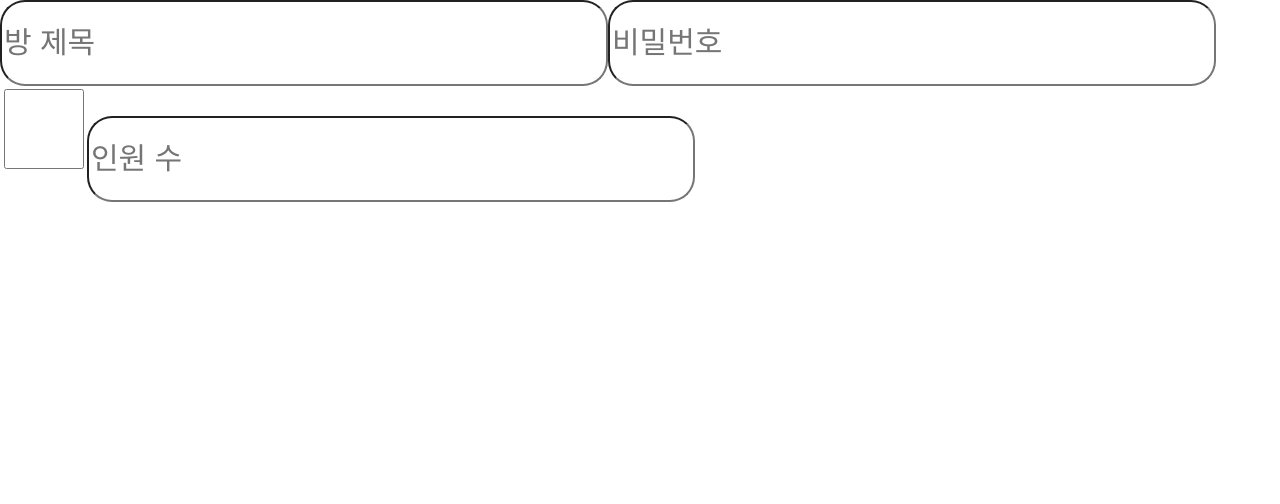
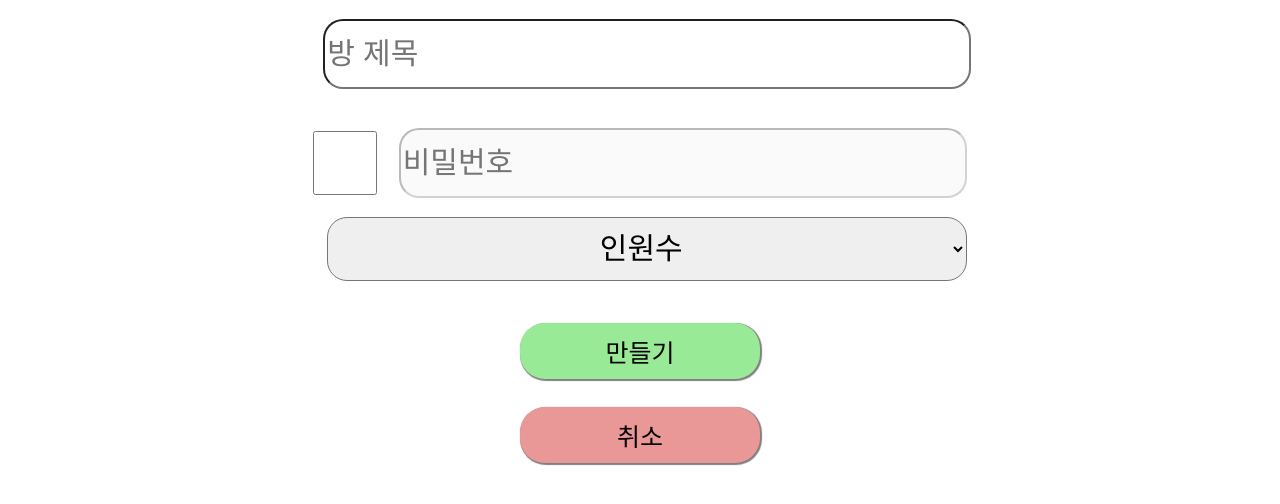
Before and after one commit to tmdeh/word-relay, a React (Create React App) app in the folder Front-end/word-relay/: page /room/create in a window 1280 px wide. Shown: the top 504 px of the page. Built offline with nearby package versions, Linux system fonts and the light colour scheme; sample sign-in values are in the browser's storage.

Commit message:
방만들기 ui개선 및 이벤트 리스너 추가

```diff
--- a/Front-end/word-relay/src/component/Button.jsx
+++ b/Front-end/word-relay/src/component/Button.jsx
@@ -11,6 +11,8 @@ export const Button = ({onClick, children, color}) => {
   )
 }
 
+
+export default Button;
 
 
 
--- a/Front-end/word-relay/src/component/CreateRoom.jsx
+++ b/Front-end/word-relay/src/component/CreateRoom.jsx
@@ -1,31 +1,123 @@
-import React from "react";
+import React, { useRef, useState } from "react";
 import styled from "styled-components";
+import Button from './Button'
 
 const CreateRoom = () => {
+
+  const [title, setTitle] = useState("")
+  const [password, setPassword] = useState("")
+  const [memberLimit, setMemberLimit] = useState(2)
+
+  const inputRef = useRef(null)
+  const onClickCreateButton = () => {
+    const data = {
+      title : title,
+      hasPassword : !inputRef.current.disabled,
+      password : password,
+      memberLimit: memberLimit
+    }
+    console.log(data)
+  }
+
+  const onClickCancleButton = () => {
+    window.location.href = "/home"
+  }
+
+  const onClickCheck = () => {
+    inputRef.current.disabled = !inputRef.current.disabled
+    inputRef.current.value = ""
+    setPassword("")
+    inputRef.current.focus()
+  }
+
+  const onChangeSelect = (e) => {
+    if(e.target.value !== "") {
+      setMemberLimit(e.target.value)
+    }
+  }
+
+  const titleChange = (e) => {
+    setTitle(e.target.value)
+  }
+
+  const passwordChange = (e) => {
+    setPassword(e.target.value)
+  }
+
   return (
     <Container>
-      <InputBox placeholder="방 제목" type="text"></InputBox>
-      <InputBox placeholder="비밀번호" type="password"></InputBox>
-      <CheckBox type="checkbox"></CheckBox>
-      <InputBox placeholder="인원 수" type=""></InputBox>
+      <InputGroup>
+        <InputBox placeholder="방 제목" type="text" onChange={titleChange}></InputBox>
+        <Password>
+          <CheckBox type="checkbox" onClick={onClickCheck}></CheckBox>
+          <PasswordInputBox placeholder="비밀번호" type="password" ref={inputRef} disabled onChange={passwordChange}></PasswordInputBox>
+        </Password>
+        <Select onChange={onChangeSelect}>
+          <Option value="">인원수</Option>
+          <Option value="2">2</Option>
+          <Option value="3">3</Option>
+          <Option value="4">4</Option>
+          <Option value="5">5</Option>
+        </Select>
+      </InputGroup>
+      <Buttons>
+        <Button onClick={onClickCreateButton} color={"#99EA97"}>만들기</Button>
+        <Button onClick={onClickCancleButton} color={"#EA9797"}>취소</Button>
+      </Buttons>
     </Container>
   )
 }
 
 const Container = styled.div`
-
+  width: 42rem;
+  height: 42rem;
+  text-align: center;
+  margin: 0 auto;
 `
 
 const InputBox = styled.input`
-  border-radius: 25px;
-  width: 600px;
-  height: 80px;
+  margin: 1.2rem;
+  border-radius: 20px;
+  width: 40rem;
+  height: 4rem;
+  font-size: 30px;
+`
+const PasswordInputBox = styled(InputBox)`
+  width: 35rem;
+`
+
+const CheckBox = styled.input`
+  width: 4rem;
+  height: 4rem;
+`
+
+const Select = styled.select`
+  width: 40rem;
+  height: 4rem;
+  border-radius: 20px;
+  font-size: 30px;
+  text-align: center;
+  margin-bottom: 2rem;
+`
+
+const Option = styled.option`
   font-size: 30px;
 `
 
-const CheckBox = styled.input`
-  width: 80px;
-  height: 80px;
+const Buttons = styled.div`
+  display: grid;
+  justify-content: center;
+`
+
+const Password = styled.div`
+  justify-content: space-between;
+  align-items: center;
+  display: flex;
+`
+
+const InputGroup = styled.div`
+  display: grid;
+  justify-items: center;
 `
 
 export default CreateRoom
```
